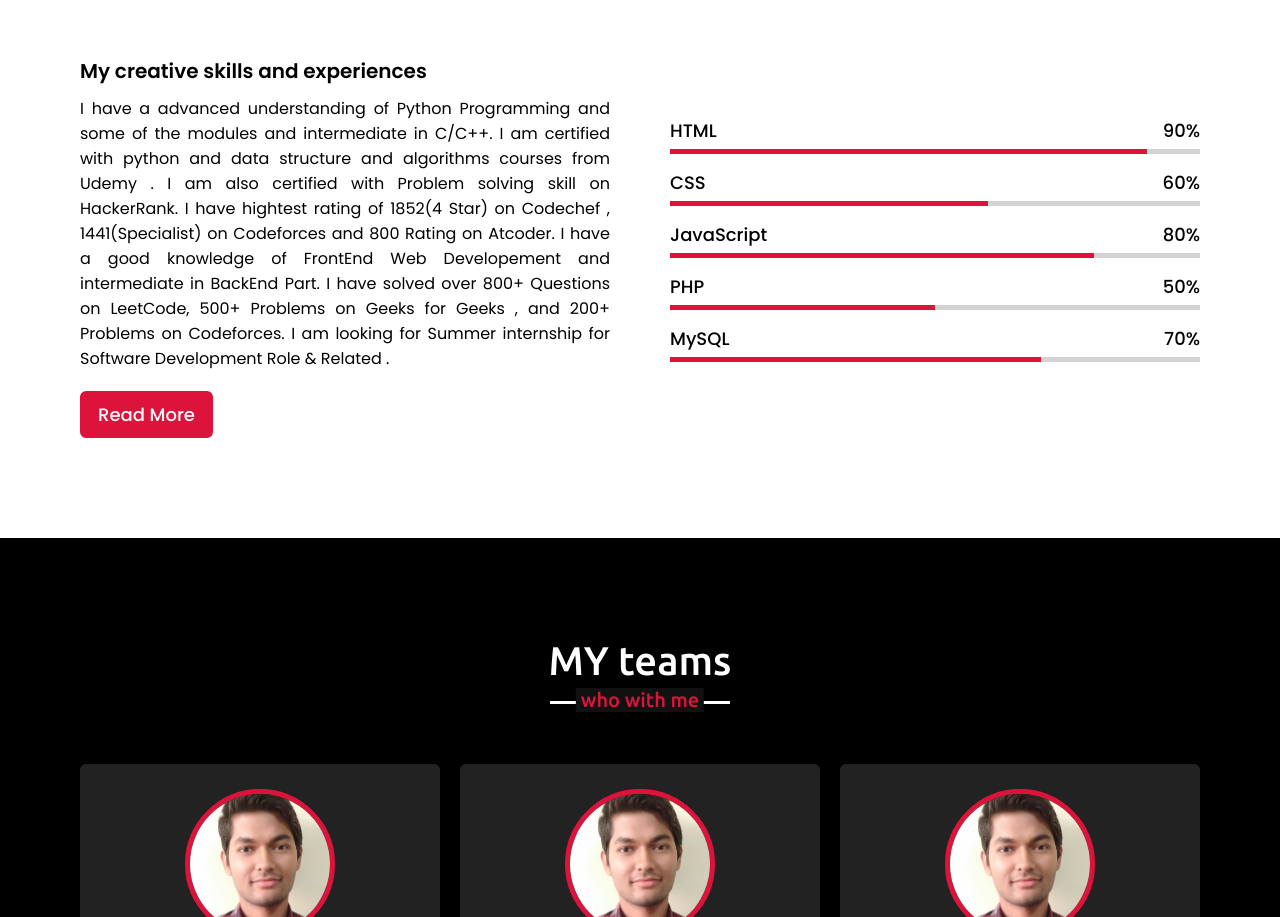
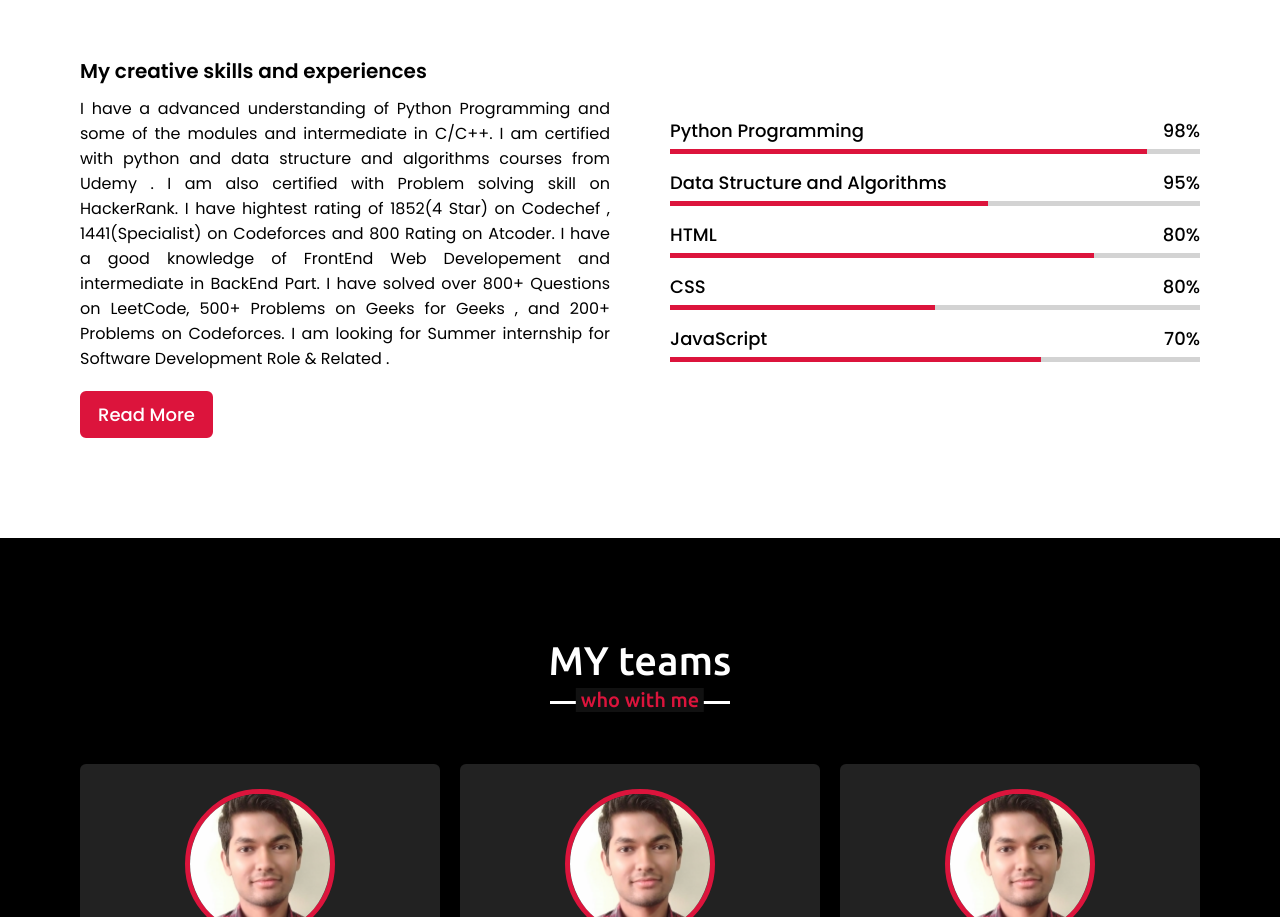
Before and after one commit to deepakkumar6/myportfolio, a plain HTML site: page index.html in a window 1280 px wide. Shown: the part 2250-3167 px from the top of the page. Drawn offline with nearby package versions, Linux system fonts and the light colour scheme.

Commit message:
Skills Parts

```diff
--- a/index.html
+++ b/index.html
@@ -125,35 +125,35 @@
                 <div class="column right">
                     <div class="bars">
                         <div class="info">
-                            <span>HTML</span>
-                            <span>90%</span>
+                            <span>Python Programming</span>
+                            <span>98%</span>
                         </div>
                         <div class="line html"></div>
                     </div>
                     <div class="bars">
                         <div class="info">
-                            <span>CSS</span>
-                            <span>60%</span>
+                            <span>Data Structure and Algorithms</span>
+                            <span>95%</span>
                         </div>
                         <div class="line css"></div>
                     </div>
                     <div class="bars">
                         <div class="info">
-                            <span>JavaScript</span>
+                            <span>HTML</span>
                             <span>80%</span>
                         </div>
                         <div class="line js"></div>
                     </div>
                     <div class="bars">
                         <div class="info">
-                            <span>PHP</span>
-                            <span>50%</span>
+                            <span>CSS</span>
+                            <span>80%</span>
                         </div>
                         <div class="line php"></div>
                     </div>
                     <div class="bars">
                         <div class="info">
-                            <span>MySQL</span>
+                            <span>JavaScript</span>
                             <span>70%</span>
                         </div>
                         <div class="line mysql"></div>
```
